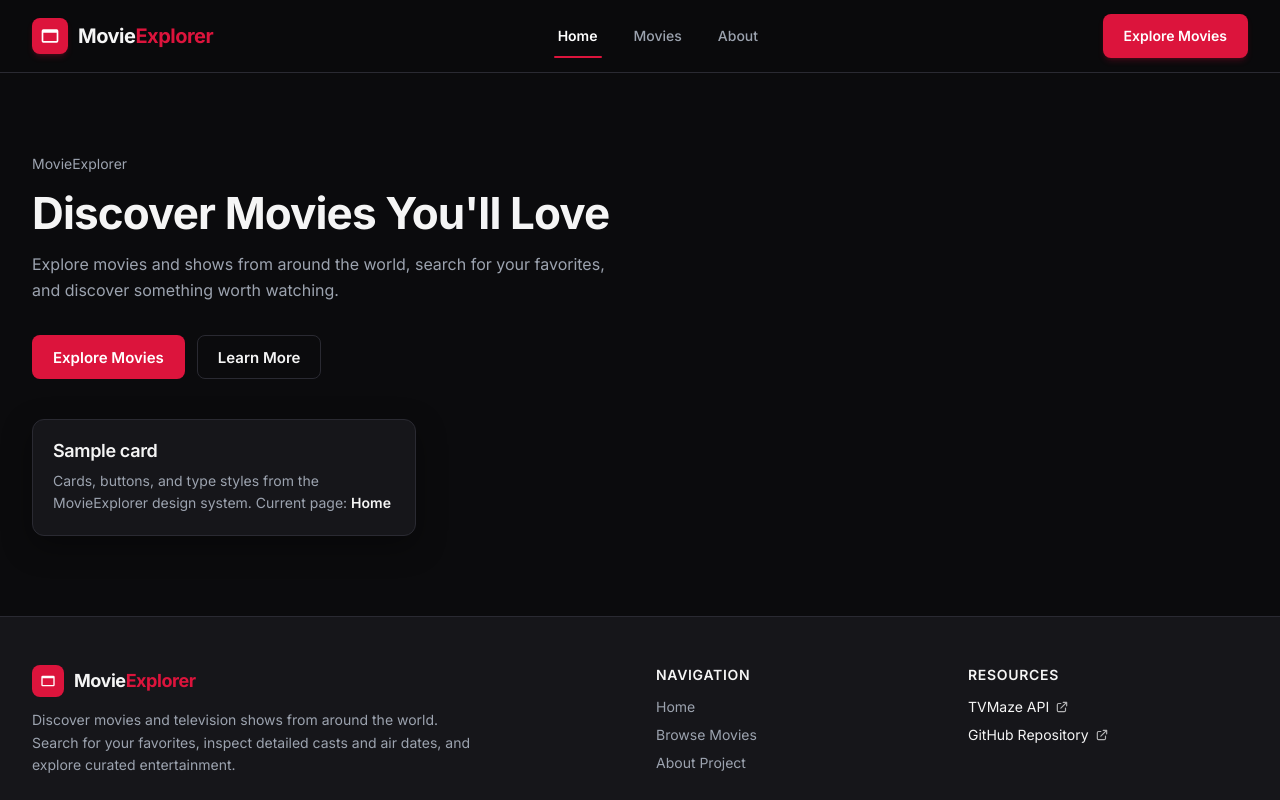
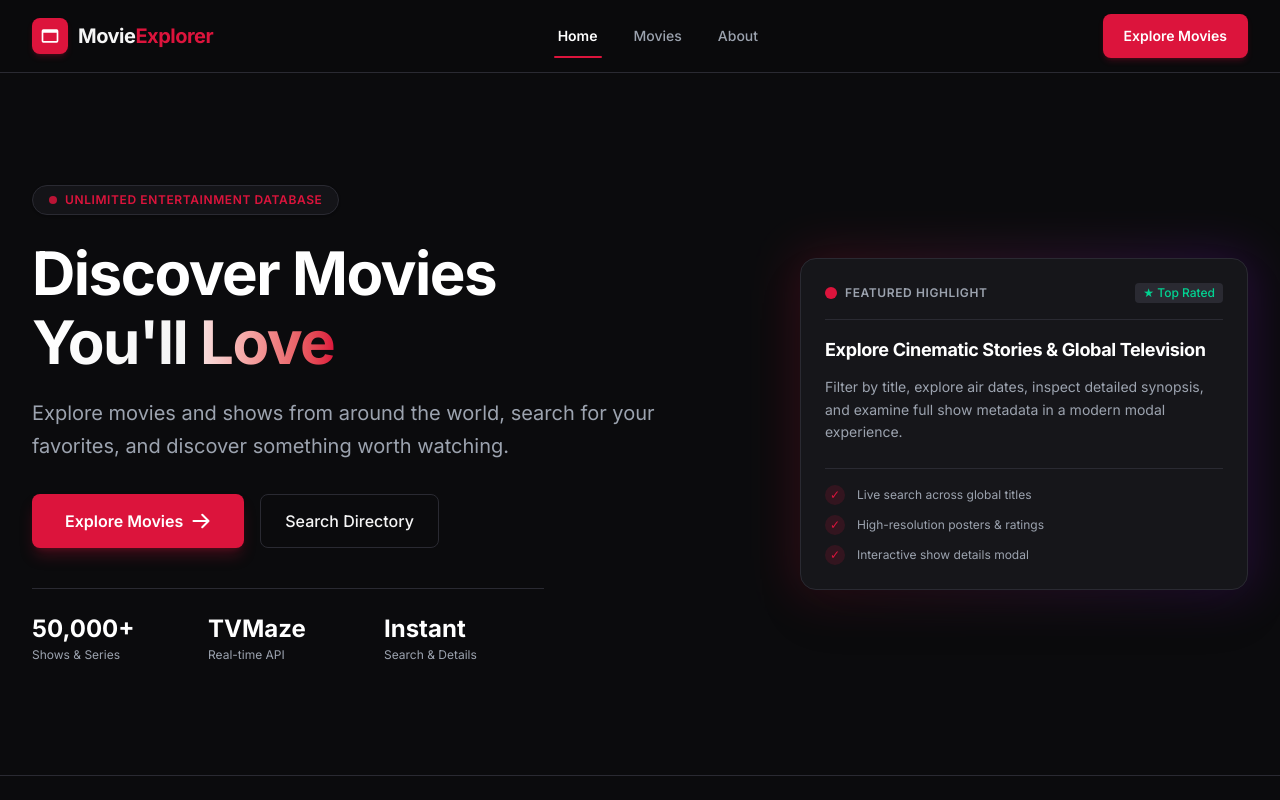
Before and after one commit to abdullah-alsaba/Movie_Explorer, a React (Vite) app: page / in a window 1280 px wide. Shown: the top 800 px of the page. Built offline with nearby package versions, Linux system fonts and the light colour scheme.

Commit message:
feat: add cinematic home hero

```diff
--- a/src/App.jsx
+++ b/src/App.jsx
@@ -1,5 +1,6 @@
 import { useState } from 'react'
 import Navbar from './components/Navbar'
+import Hero from './components/Hero'
 import Footer from './components/Footer'
 
 function App() {
@@ -9,33 +10,53 @@ function App() {
     <div className="min-h-screen flex flex-col bg-canvas text-ink">
       <Navbar currentPage={currentPage} onNavigate={setCurrentPage} />
 
-      <main className="container-app section-y flex-1">
-        <p className="text-caption mb-3">MovieExplorer</p>
-        <h1 className="heading-xl mb-3">Discover Movies You'll Love</h1>
-        <p className="text-body mb-8 max-w-xl">
-          Explore movies and shows from around the world, search for your
-          favorites, and discover something worth watching.
+      <main className="flex-1">
+        {currentPage === 'home' && (
+          <div>
+            <Hero onExplore={() => setCurrentPage('movies')} />
+            <section className="container-app section-y">
+              <p className="text-caption mb-3">MovieExplorer Showcase</p>
+              <article className="card max-w-sm p-5">
+                <h2 className="heading-md mb-2">Ready to explore</h2>
+                <p className="text-caption">
+                  Discover top-rated series and films. Click "Explore Movies" above to browse the collection.
                 </p>
+              </article>
+            </section>
+          </div>
+        )}
 
-        <div className="mb-10 flex flex-wrap gap-3">
+        {currentPage === 'movies' && (
+          <div className="container-app section-y">
+            <h1 className="heading-xl mb-4">Movie Listing</h1>
+            <p className="text-body mb-6">
+              Browse and search shows from TVMaze.
+            </p>
             <button
               type="button"
-            className="btn btn-primary"
-            onClick={() => setCurrentPage('movies')}
+              className="btn btn-secondary"
+              onClick={() => setCurrentPage('home')}
             >
-            Explore Movies
-          </button>
-          <button type="button" className="btn btn-secondary">
-            Learn More
+              Back to Home
             </button>
           </div>
+        )}
 
-        <article className="card max-w-sm p-5">
-          <h2 className="heading-md mb-2">Sample card</h2>
-          <p className="text-caption">
-            Cards, buttons, and type styles from the MovieExplorer design system. Current page: <span className="text-ink font-semibold capitalize">{currentPage}</span>
+        {currentPage === 'about' && (
+          <div className="container-app section-y">
+            <h1 className="heading-xl mb-4">About MovieExplorer</h1>
+            <p className="text-body mb-6">
+              A responsive, cinematic React application powered by the TVMaze API.
             </p>
-        </article>
+            <button
+              type="button"
+              className="btn btn-secondary"
+              onClick={() => setCurrentPage('home')}
+            >
+              Back to Home
+            </button>
+          </div>
+        )}
       </main>
 
       <Footer onNavigate={setCurrentPage} />
--- /dev/null
+++ b/src/components/Hero.jsx
@@ -0,0 +1,146 @@
+export default function Hero({ onExplore }) {
+  return (
+    <section className="relative overflow-hidden border-b border-border bg-canvas py-16 sm:py-20 lg:py-28">
+      {/* Background ambient lighting and gradient overlay */}
+      <div
+        className="pointer-events-none absolute inset-0 -z-10 overflow-hidden"
+        aria-hidden="true"
+      >
+        <div className="absolute top-0 left-1/2 -translate-x-1/2 w-250 h-112.5 bg-[radial-gradient(ellipse_at_top,rgba(220,20,60,0.18),transparent_70%)]" />
+        <div className="absolute inset-0 bg-[radial-gradient(#2a2a32_1px,transparent_1px)] bg-size-[24px_24px] opacity-25" />
+        <div className="absolute inset-x-0 bottom-0 h-24 bg-linear-to-t from-canvas to-transparent" />
+      </div>
+
+      <div className="container-app">
+        <div className="grid grid-cols-1 items-center gap-12 lg:grid-cols-12 lg:gap-8">
+          {/* Main Content Column */}
+          <div className="text-center lg:col-span-7 lg:text-left">
+            {/* Eyebrow badge */}
+            <div className="inline-flex items-center gap-2 rounded-full border border-border bg-surface/90 px-4 py-1.5 text-xs font-semibold uppercase tracking-wider text-accent shadow-sm mb-6">
+              <span className="h-2 w-2 rounded-full bg-accent animate-pulse" />
+              <span>Unlimited Entertainment Database</span>
+            </div>
+
+            {/* Heading */}
+            <h1 className="text-3xl font-extrabold tracking-tight text-white sm:text-5xl lg:text-6xl leading-[1.15]">
+              Discover Movies <br className="hidden sm:inline" />
+              <span className="bg-linear-to-r from-white via-ink to-accent bg-clip-text text-transparent">
+                You'll Love
+              </span>
+            </h1>
+
+            {/* Description */}
+            <p className="mt-5 max-w-2xl text-base text-muted sm:text-lg lg:text-xl leading-relaxed mx-auto lg:mx-0">
+              Explore movies and shows from around the world, search for your favorites, and
+              discover something worth watching.
+            </p>
+
+            {/* Actions */}
+            <div className="mt-8 flex flex-col sm:flex-row items-center justify-center lg:justify-start gap-4">
+              <button
+                type="button"
+                onClick={onExplore}
+                className="btn btn-primary w-full sm:w-auto px-8 py-3.5 text-base font-semibold shadow-lg shadow-accent/25 hover:shadow-accent/40 hover:-translate-y-0.5 transition-all"
+              >
+                <span>Explore Movies</span>
+                <svg
+                  className="h-5 w-5"
+                  fill="none"
+                  viewBox="0 0 24 24"
+                  strokeWidth="2.5"
+                  stroke="currentColor"
+                  aria-hidden="true"
+                >
+                  <path
+                    strokeLinecap="round"
+                    strokeLinejoin="round"
+                    d="M13.5 4.5L21 12m0 0l-7.5 7.5M21 12H3"
+                  />
+                </svg>
+              </button>
+
+              <button
+                type="button"
+                onClick={onExplore}
+                className="btn btn-secondary w-full sm:w-auto px-6 py-3.5 text-base font-medium"
+              >
+                Search Directory
+              </button>
+            </div>
+
+            {/* Quick Stats / Highlights */}
+            <div className="mt-10 grid grid-cols-3 gap-4 border-t border-border pt-6 max-w-lg mx-auto lg:mx-0">
+              <div>
+                <p className="text-xl font-bold text-white sm:text-2xl">50,000+</p>
+                <p className="text-xs text-muted mt-0.5">Shows & Series</p>
+              </div>
+              <div>
+                <p className="text-xl font-bold text-white sm:text-2xl">TVMaze</p>
+                <p className="text-xs text-muted mt-0.5">Real-time API</p>
+              </div>
+              <div>
+                <p className="text-xl font-bold text-white sm:text-2xl">Instant</p>
+                <p className="text-xs text-muted mt-0.5">Search & Details</p>
+              </div>
+            </div>
+          </div>
+
+          {/* Supporting Visual Information Column */}
+          <div className="lg:col-span-5 flex justify-center lg:justify-end">
+            <div className="relative w-full max-w-md">
+              {/* Decorative background glow */}
+              <div className="absolute -inset-1 rounded-2xl bg-linear-to-r from-accent to-purple-600 opacity-20 blur-xl transition-all" />
+
+              {/* Showcase Card */}
+              <div className="relative rounded-2xl border border-border bg-surface p-6 shadow-2xl">
+                <div className="flex items-center justify-between border-b border-border pb-4 mb-4">
+                  <div className="flex items-center gap-2">
+                    <span className="flex h-3 w-3 rounded-full bg-accent" />
+                    <span className="text-xs font-semibold uppercase tracking-wider text-muted">
+                      Featured Highlight
+                    </span>
+                  </div>
+                  <span className="rounded bg-border px-2 py-0.5 text-xs font-medium text-emerald-400">
+                    ★ Top Rated
+                  </span>
+                </div>
+
+                <div className="space-y-3">
+                  <h2 className="text-lg font-bold text-white">
+                    Explore Cinematic Stories & Global Television
+                  </h2>
+                  <p className="text-sm text-muted leading-relaxed">
+                    Filter by title, explore air dates, inspect detailed synopsis, and examine full
+                    show metadata in a modern modal experience.
+                  </p>
+                </div>
+
+                {/* Features List */}
+                <div className="mt-6 space-y-2.5 pt-4 border-t border-border">
+                  <div className="flex items-center gap-3 text-xs text-muted">
+                    <span className="flex h-5 w-5 items-center justify-center rounded-full bg-accent/15 text-accent">
+                      ✓
+                    </span>
+                    <span>Live search across global titles</span>
+                  </div>
+                  <div className="flex items-center gap-3 text-xs text-muted">
+                    <span className="flex h-5 w-5 items-center justify-center rounded-full bg-accent/15 text-accent">
+                      ✓
+                    </span>
+                    <span>High-resolution posters & ratings</span>
+                  </div>
+                  <div className="flex items-center gap-3 text-xs text-muted">
+                    <span className="flex h-5 w-5 items-center justify-center rounded-full bg-accent/15 text-accent">
+                      ✓
+                    </span>
+                    <span>Interactive show details modal</span>
+                  </div>
+                </div>
+              </div>
+            </div>
+          </div>
+        </div>
+      </div>
+    </section>
+  )
+}
```
Lines whose indentation alone changed are shown as unchanged.
